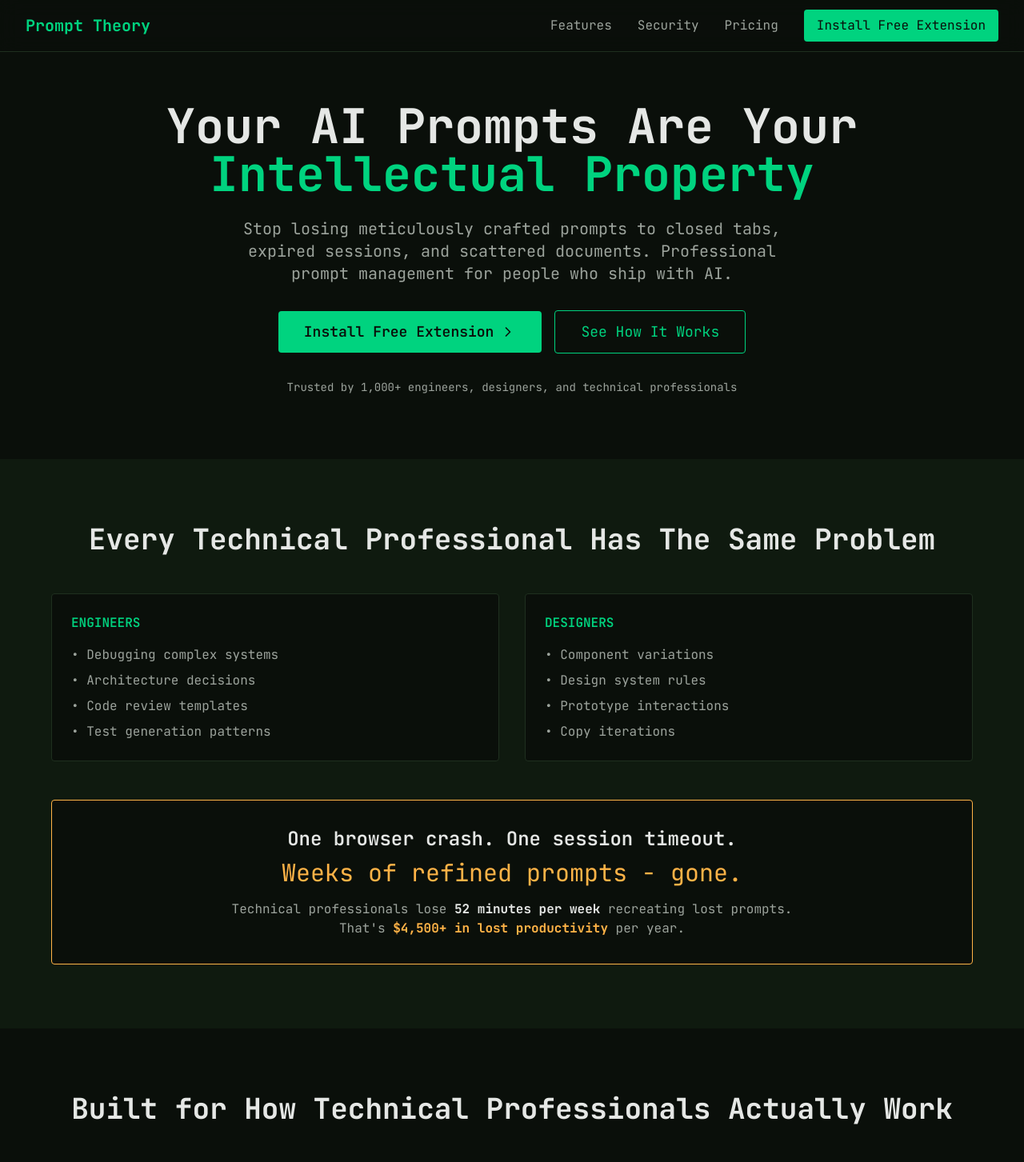
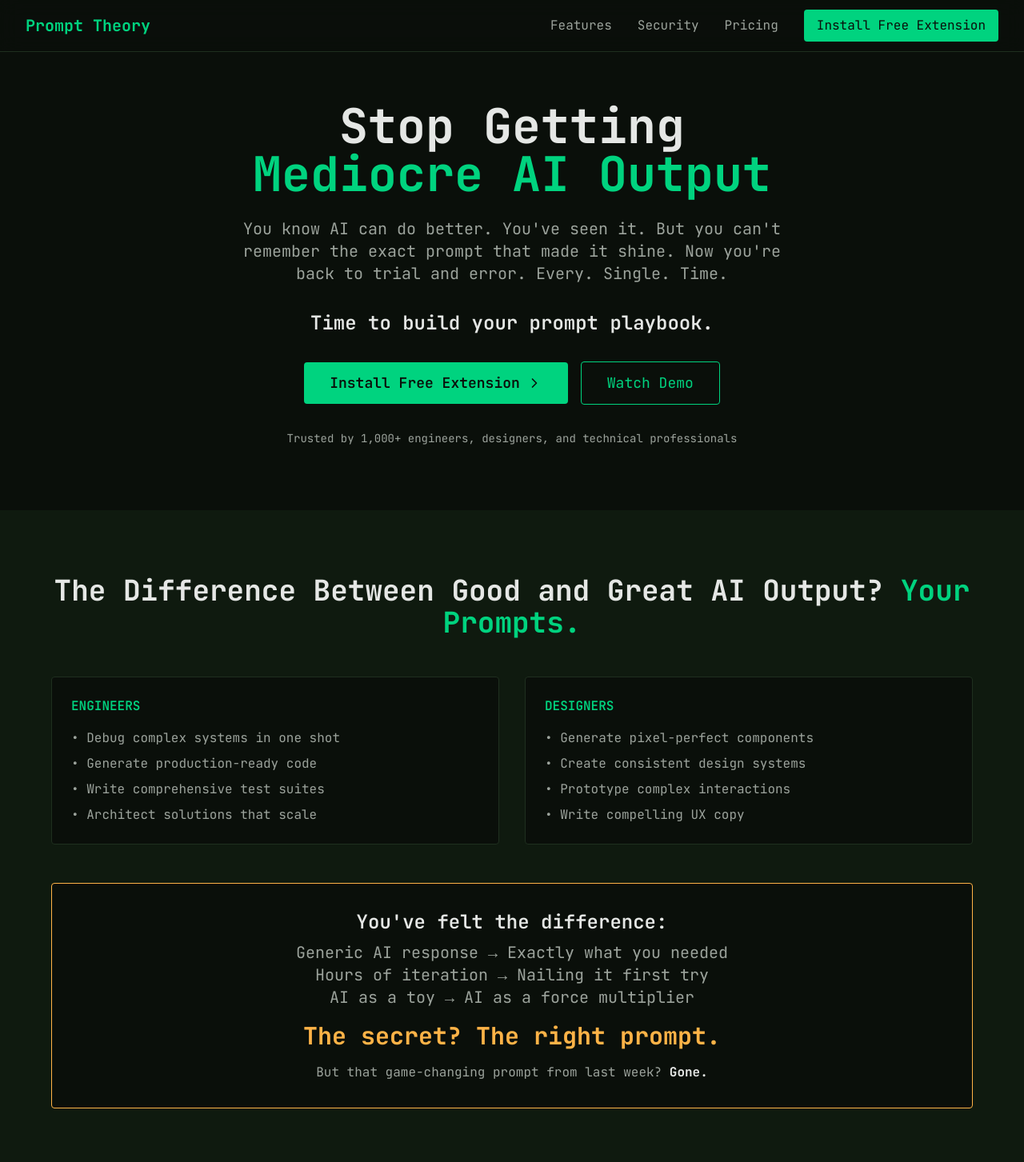
Before and after one commit to Drewx-Design/prompt-theory-landing, a React (Vite) app: page / in a window 1280 px wide. Shown: the top 1453 px of the page at 80% size. Built offline with nearby package versions, Linux system fonts and the light colour scheme; the HTML template or start-up script is replaced by a standard one.

Commit message:
new copy

```diff
--- a/src/App.jsx
+++ b/src/App.jsx
@@ -83,13 +83,18 @@
       <section className="pt-32 pb-20 px-4 sm:px-6 lg:px-8">
         <div className="max-w-4xl mx-auto text-center">
           <h1 className="text-5xl sm:text-6xl font-bold mb-6 leading-tight">
-            Your AI Prompts Are Your
-            <span className="text-[#00D37F] block">Intellectual Property</span>
+            Stop Getting
+            <span className="text-[#00D37F] block">Mediocre AI Output</span>
           </h1>
 
           <p className="text-xl text-[#9CA39C] mb-8 max-w-2xl mx-auto">
-            Stop losing meticulously crafted prompts to closed tabs, expired sessions, and scattered documents.
-            Professional prompt management for people who ship with AI.
+            You know AI can do better. You've seen it. But you can't remember
+            the exact prompt that made it shine. Now you're back to trial and error.
+            Every. Single. Time.
+          </p>
+
+          <p className="text-2xl font-semibold mb-8 text-[#E5E7E5]">
+            Time to build your prompt playbook.
           </p>
 
           <div className="flex flex-col sm:flex-row gap-4 justify-center items-center">
@@ -98,7 +103,7 @@
               <ChevronRight className="ml-2" size={20} />
             </button>
             <button className="text-[#00D37F] border border-[#00D37F] px-8 py-3 rounded text-lg hover:bg-[#00D37F] hover:text-[#0A0F0A] transition">
-              See How It Works
+              Watch Demo
             </button>
           </div>
 
@@ -112,37 +117,42 @@
       <section className="py-20 px-4 sm:px-6 lg:px-8 bg-[#0F1A0F]">
         <div className="max-w-6xl mx-auto">
           <h2 className="text-3xl sm:text-4xl font-bold text-center mb-12">
-            Every Technical Professional Has The Same Problem
+            The Difference Between Good and Great AI Output? <span className="text-[#00D37F]">Your Prompts.</span>
           </h2>
 
           <div className="grid md:grid-cols-2 gap-8 mb-12">
             <div className="bg-[#0A0F0A] p-6 rounded border border-[#1F2F1F]">
               <h3 className="text-[#00D37F] font-semibold mb-4">ENGINEERS</h3>
               <ul className="space-y-2 text-[#9CA39C]">
-                <li>• Debugging complex systems</li>
-                <li>• Architecture decisions</li>
-                <li>• Code review templates</li>
-                <li>• Test generation patterns</li>
+                <li>• Debug complex systems in one shot</li>
+                <li>• Generate production-ready code</li>
+                <li>• Write comprehensive test suites</li>
+                <li>• Architect solutions that scale</li>
               </ul>
             </div>
 
             <div className="bg-[#0A0F0A] p-6 rounded border border-[#1F2F1F]">
               <h3 className="text-[#00D37F] font-semibold mb-4">DESIGNERS</h3>
               <ul className="space-y-2 text-[#9CA39C]">
-                <li>• Component variations</li>
-                <li>• Design system rules</li>
-                <li>• Prototype interactions</li>
-                <li>• Copy iterations</li>
+                <li>• Generate pixel-perfect components</li>
+                <li>• Create consistent design systems</li>
+                <li>• Prototype complex interactions</li>
+                <li>• Write compelling UX copy</li>
               </ul>
             </div>
           </div>
 
           <div className="text-center bg-[#0A0F0A] p-8 rounded border border-[#FFB347]">
-            <p className="text-2xl font-semibold mb-2">One browser crash. One session timeout.</p>
-            <p className="text-3xl text-[#FFB347]">Weeks of refined prompts - gone.</p>
+            <p className="text-2xl font-semibold mb-2">You've felt the difference:</p>
+            <p className="text-xl text-[#9CA39C] mb-4">
+              Generic AI response → Exactly what you needed<br />
+              Hours of iteration → Nailing it first try<br />
+              AI as a toy → AI as a force multiplier
+            </p>
+            <p className="text-3xl text-[#FFB347] font-bold">The secret? The right prompt.</p>
             <p className="mt-4 text-[#9CA39C]">
-              Technical professionals lose <span className="text-[#E5E7E5] font-bold">52 minutes per week</span> recreating lost prompts.
-              <br />That's <span className="text-[#FFB347] font-bold">$4,500+ in lost productivity</span> per year.
+              But that game-changing prompt from last week?
+              <span className="text-[#E5E7E5] font-bold"> Gone.</span>
             </p>
           </div>
         </div>
@@ -152,7 +162,7 @@
       <section id="features" className="py-20 px-4 sm:px-6 lg:px-8">
         <div className="max-w-6xl mx-auto">
           <h2 className="text-3xl sm:text-4xl font-bold text-center mb-12">
-            Built for How Technical Professionals Actually Work
+            Your Prompts Are the Key to <span className="text-[#00D37F]">10x AI Performance</span>
           </h2>
 
           <div className="grid md:grid-cols-2 gap-8">
@@ -421,19 +431,19 @@
       <section className="py-20 px-4 sm:px-6 lg:px-8">
         <div className="max-w-4xl mx-auto text-center">
           <h2 className="text-3xl sm:text-4xl font-bold mb-6">
-            Your Best Prompts Deserve Better Than Copy-Paste
+            The Secret to Consistently Great AI Results
           </h2>
 
           <p className="text-xl text-[#9CA39C] mb-8">
-            You're a professional. Your tools should be too.
+            Great prompts aren't lucky accidents. They're engineered.
           </p>
 
           <button className="bg-[#00D37F] text-[#0A0F0A] px-8 py-4 rounded text-lg font-semibold hover:bg-[#00A865] transition inline-flex items-center">
             <Clock className="mr-2" size={20} />
-            Install Prompt Theory
+            Get Prompt Theory
           </button>
 
-          <p className="mt-4 text-sm text-[#9CA39C]">30 seconds to better AI workflow</p>
+          <p className="mt-4 text-sm text-[#9CA39C]">Start engineering better AI output</p>
 
           <div className="flex justify-center space-x-8 mt-8 text-sm">
             <div className="flex items-center">
```
